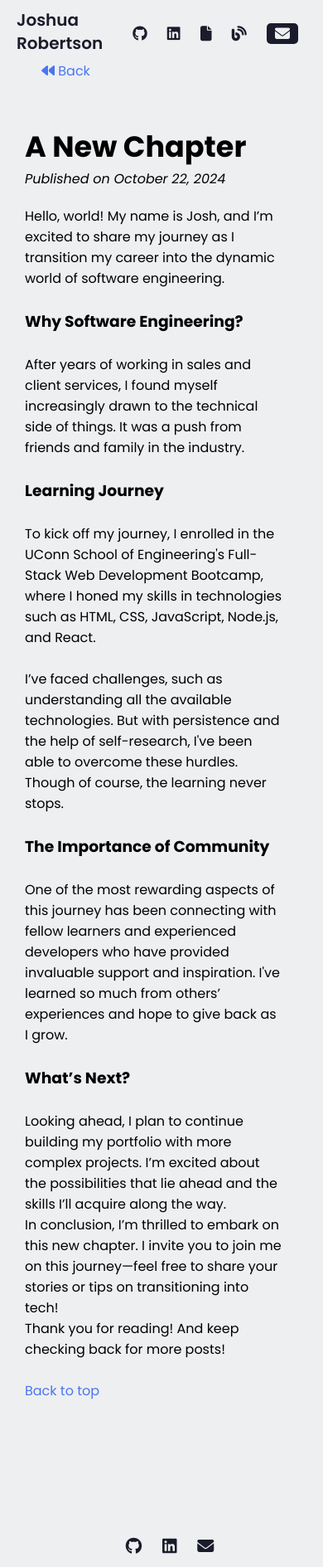
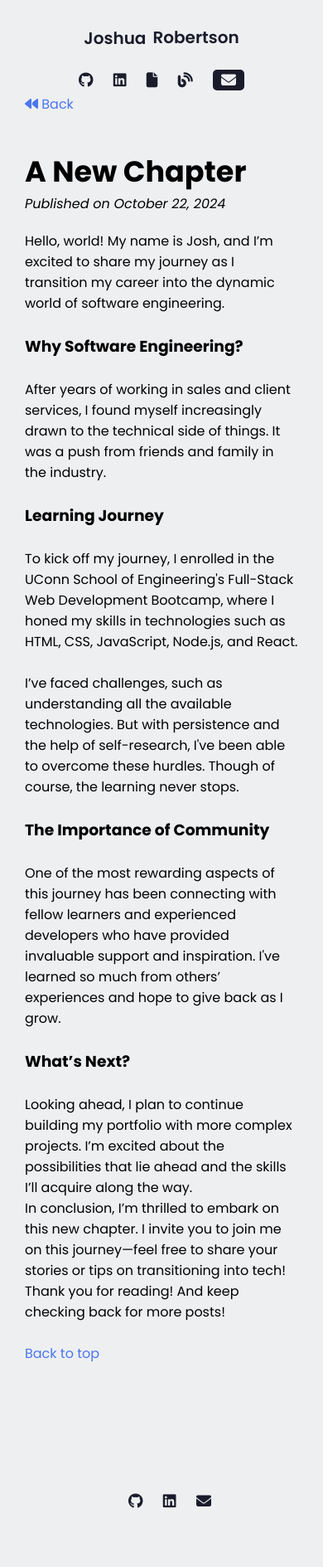
Before and after one commit to JMRobertson89/jrobertson-io-portfolio, a website: page posts/introBlog.html in a window 390 px wide. Shown: the whole page at 83% size. After the commit the page ends 1834 px from the top, so only its background shows below. Drawn offline with Linux system fonts and the light colour scheme.

Commit message:
save current changes

```diff
--- a/CSS/blog.css
+++ b/CSS/blog.css
@@ -1,10 +1,14 @@
+body {
+    padding: 30px;
+}
+
 /* BACK BUTTON */
 
 .back-button {
     display: flex;
     justify-content: space-between;
     align-items: center;
-    padding: 0 50px;
+    margin-top: 10px;
     height: 10px;
 }
 
@@ -47,7 +51,6 @@ header {
 /* ARTICLES */
 
 .articles {
-    padding: 0 100px;
     margin-bottom: 100px;
     margin-top: 50px;
 
@@ -70,13 +73,3 @@ footer {
     bottom: -40px;
     width: 100%;
 }
-
-/* Back To Top */
-
-@media (max-width: 500px) {
-    .articles {
-        max-width: 90%; /* Increase the width */
-        padding: 10px; /* Adjust padding as needed */
-        padding-left: 30px;
-    }
-}
--- a/CSS/styles.css
+++ b/CSS/styles.css
@@ -18,6 +18,7 @@ body {
     font-family: 'Poppins', sans-serif;
     background-color: var(--background-color);
     max-width: 2000px;
+	padding: 0 30px;
     margin: 0 auto;
 }
 
@@ -32,7 +33,6 @@ nav {
     display: flex;
     justify-content: space-between;
     align-items: center;
-    padding: 0 50px;
     height: 80px;
 }
 
@@ -61,11 +61,39 @@ nav .right a:last-child {
 }
 
 nav .right a:hover {
-    filter: brightness(.8);
+	color: var(--link-color);
+}
+
+nav .right a:last-child:hover {
+	background-color: var(--link-color);
+	color: var(--background-color);
 }
 
 nav .right a span {
     margin-left: 5px;
+}
+
+/* Footer */
+
+footer {
+    display: flex;
+    justify-content: center; /* Centers items horizontally */
+    align-items: center; /* Centers items vertically */
+    height: 50px;
+    font-size: 20px;
+    font-weight: 600;
+    margin: 0 10px;
+}
+
+footer .right a {
+    color: var(--text-color);
+    font-size: 18px;
+    font-weight: 600;
+    margin: 0 10px;
+}
+
+footer .right a:hover {
+	color: var(--link-color);
 }
 
 
@@ -76,9 +104,8 @@ nav .right a span {
     display: flex;
     justify-content: space-between;
     align-items: center;
-    padding: 0 50px;
     margin: 50px 0;
-    margin-bottom: 100px;
+    margin-bottom: 30px;
     gap: 30px;
 }
 
@@ -124,8 +151,7 @@ nav .right a span {
 /* SECTION 2 Skills */
 
 .skills-section {
-    padding: 0 50px;
-    margin-bottom: 100px;
+    margin-bottom: 50px;
 }
 
 .skills-section h2 {
@@ -190,8 +216,7 @@ nav .right a span {
     justify-content: center;
     max-width: 1600px;
     margin: 0 auto;
-    padding: 0 50px;
-    margin-bottom: 100px;
+    margin-bottom: 50px;
 }
 
 .projects-section .project p {
@@ -240,7 +265,6 @@ nav .right a span {
 /* SECTION 4 Contact */
 
 .contact-section {
-    padding: 0 50px;
     margin-bottom: 100px;
 }
 
@@ -340,32 +364,10 @@ nav .right a span {
     }
 }
 
-/* Footer */
-
-footer {
-    display: flex;
-    justify-content: center; /* Centers items horizontally */
-    align-items: center; /* Centers items vertically */
-    padding: 0 20px;
-    height: 50px;
-    font-size: 20px;
-    font-weight: 600;
-    margin: 0 10px;
-}
-
-footer .right a {
-    color: var(--text-color);
-    font-size: 20px;
-    font-weight: 600;
-    margin: 0 10px;
-}
 
 
 @media (max-width: 910px) {
   /* navbar */
-    nav {
-        padding: 0 20px;
-    }
 
     nav .right a{
         font-size: 20px;
@@ -457,26 +459,43 @@ footer .right a {
         height: 300px;
         width: 450px;
     }
+
+	    /* Left Nav */
+		nav .left a {
+			flex-direction: column;
+			align-items: flex-start;
+		}
+
+		nav .left .first-name {
+			margin-bottom: -5px;
+			line-height: 1;
+		}
 }
 
 
+
 @media (max-width: 500px) {
+
+	nav {
+		flex-direction: column;
+	}
+
+	nav .left a {
+		flex-direction: row;
+		align-items: flex-start;
+	}
+
+	nav .left .first-name {
+		margin-top: 6px;
+	}
+
+
     /* SECTION 3 Projects */
     .project img,
     .project iframe {
         width: 100%;
         max-width: 100%;
         height: auto;
-    }
-      /* Left Nav */
-    nav .left a {
-        flex-direction: column;
-        align-items: flex-start;
-    }
-
-    nav .left .first-name {
-        margin-bottom: -5px;
-        line-height: 1;
     }
 }
 
```
Also changed, not shown: posts/diagnosistocode.html (+1 -1 lines).
